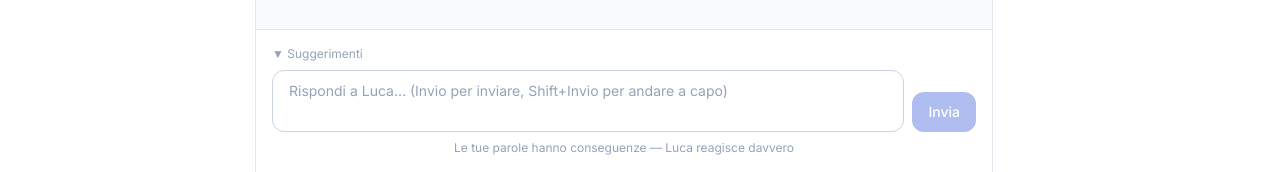
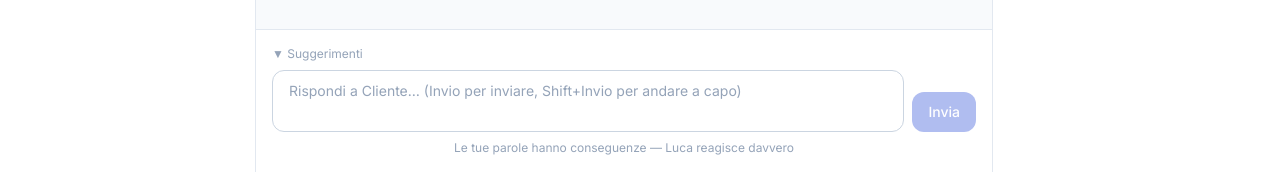
Before and after one commit to RenatoBenzi74/scavolini_conversazionale-2, a Next.js app: page / in a window 1280 px wide. Both pictures are taken after a click on the button 309 px from the left and 350 px from the top of the page. Shown: the part 628-800 px from the top of the page. Built offline with nearby package versions, Linux system fonts and the light colour scheme.

Commit message:
Update MessageInput.tsx

```diff
--- a/components/MessageInput.tsx
+++ b/components/MessageInput.tsx
@@ -6,19 +6,22 @@ interface MessageInputProps {
   onInvia: (testo: string) => void;
   loading: boolean;
   disabled: boolean;
+  nomeCliente?: string;
 }
 
 const SUGGERIMENTI = [
-  "Capisco la preoccupazione sul prezzo — cosa è più importante per lei?",
-  "Cosa sta cercando esattamente in questa cucina?",
-  "Certo, i nostri prezzi sono giustificati dalla qualità superiore.",
-  "Ha visto anche altri preventivi?",
+  "Capisco. Cosa è più importante per lei in questa cucina?",
+  "Mi racconta un po' la casa? Come ha in mente gli spazi?",
+  "Ha ragione, è un investimento importante — per questo voglio capire bene cosa cerca.",
+  "La garanzia Scavolini è di 10 anni su tutta la struttura — vuole che le spieghi cosa copre?",
+  "Scavolini ha qualità superiore, il prezzo è assolutamente giustificato.",
 ];
 
 export default function MessageInput({
   onInvia,
   loading,
   disabled,
+  nomeCliente = "Cliente",
 }: MessageInputProps) {
   const [testo, setTesto] = useState("");
   const [mostraSuggerimenti, setMostraSuggerimenti] = useState(false);
@@ -84,7 +87,7 @@ export default function MessageInput({
           placeholder={
             disabled
               ? "Premi 'Nuova simulazione' per ricominciare"
-              : "Rispondi a Luca… (Invio per inviare, Shift+Invio per andare a capo)"
+              : `Rispondi a ${nomeCliente}… (Invio per inviare, Shift+Invio per andare a capo)`
           }
           disabled={loading || disabled}
           rows={2}
```
